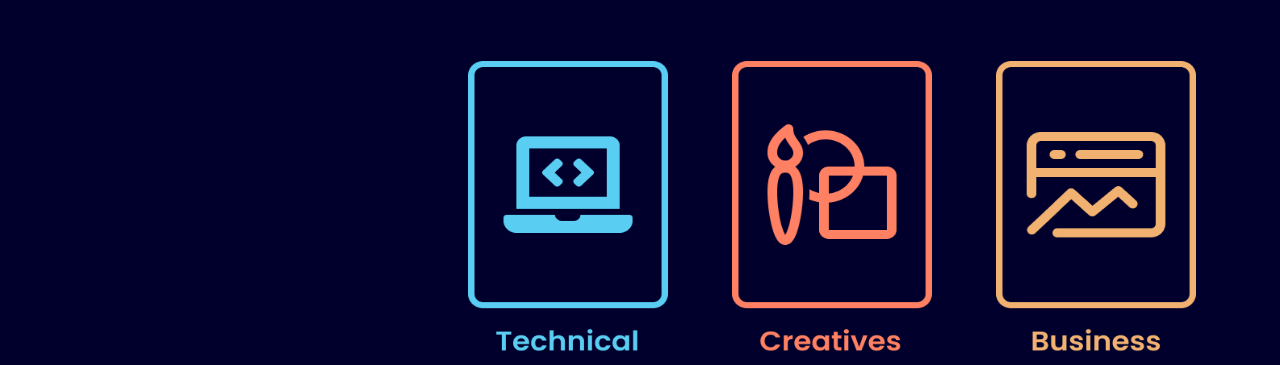
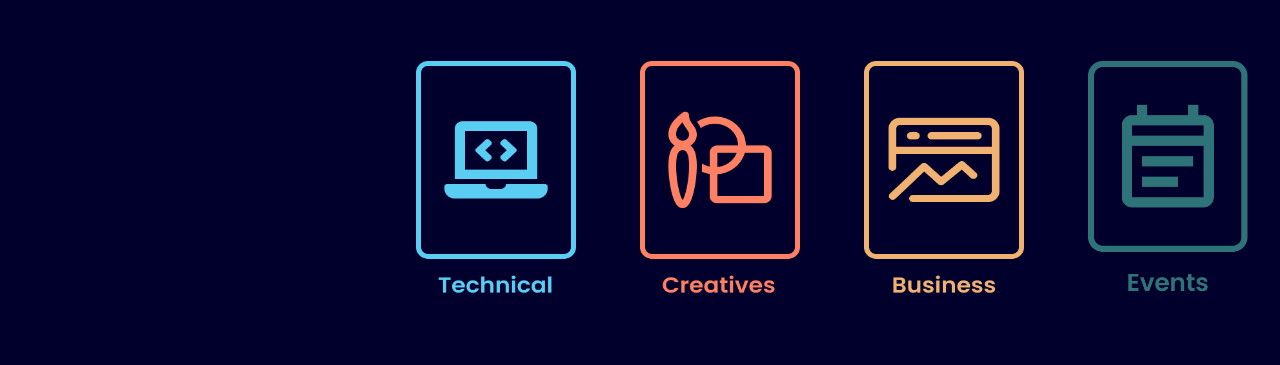
Before and after one commit to AlexaSRM/Recruitment-Portal, a Next.js app: page / in a window 1280 px wide. Shown: the part 827-1192 px from the top of the page. Built offline with nearby package versions, Linux system fonts and the light colour scheme.

Commit message:
Added Events Domain

```diff
--- a/components/Domains.tsx
+++ b/components/Domains.tsx
@@ -9,6 +9,7 @@ function Domains() {
         <div className="md:mx-6 ml-[5rem] md:my-0 my-2 p-2 shrink"><DomainsImage image={'/Frame9.png'}/></div>
         <div className="md:mx-6 mx-[2.5rem] md:my-0 my-2 p-2"><DomainsImage image={'/Frame10.png'}/></div>
         <div className="md:mx-6 mr-[5rem] md:my-0 my-2 p-2"><DomainsImage image={'/Frame11.png'}/></div>
+        <div className="md:mx-6 mr-[5rem] md:my-0 my-2 p-2"><DomainsImage image={'/Frame13.png'}/></div>
       </div>
     </div>
   )
```
